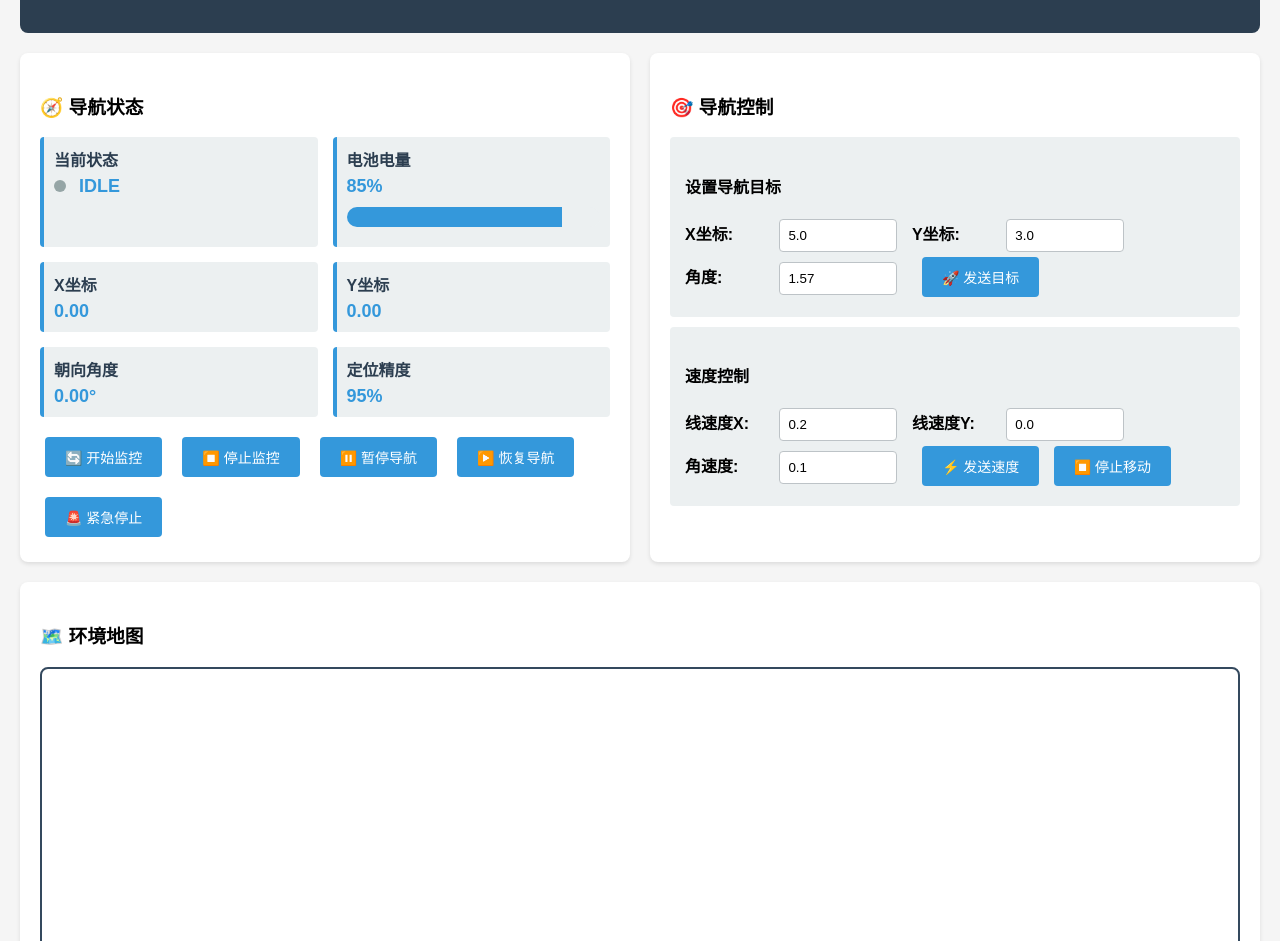
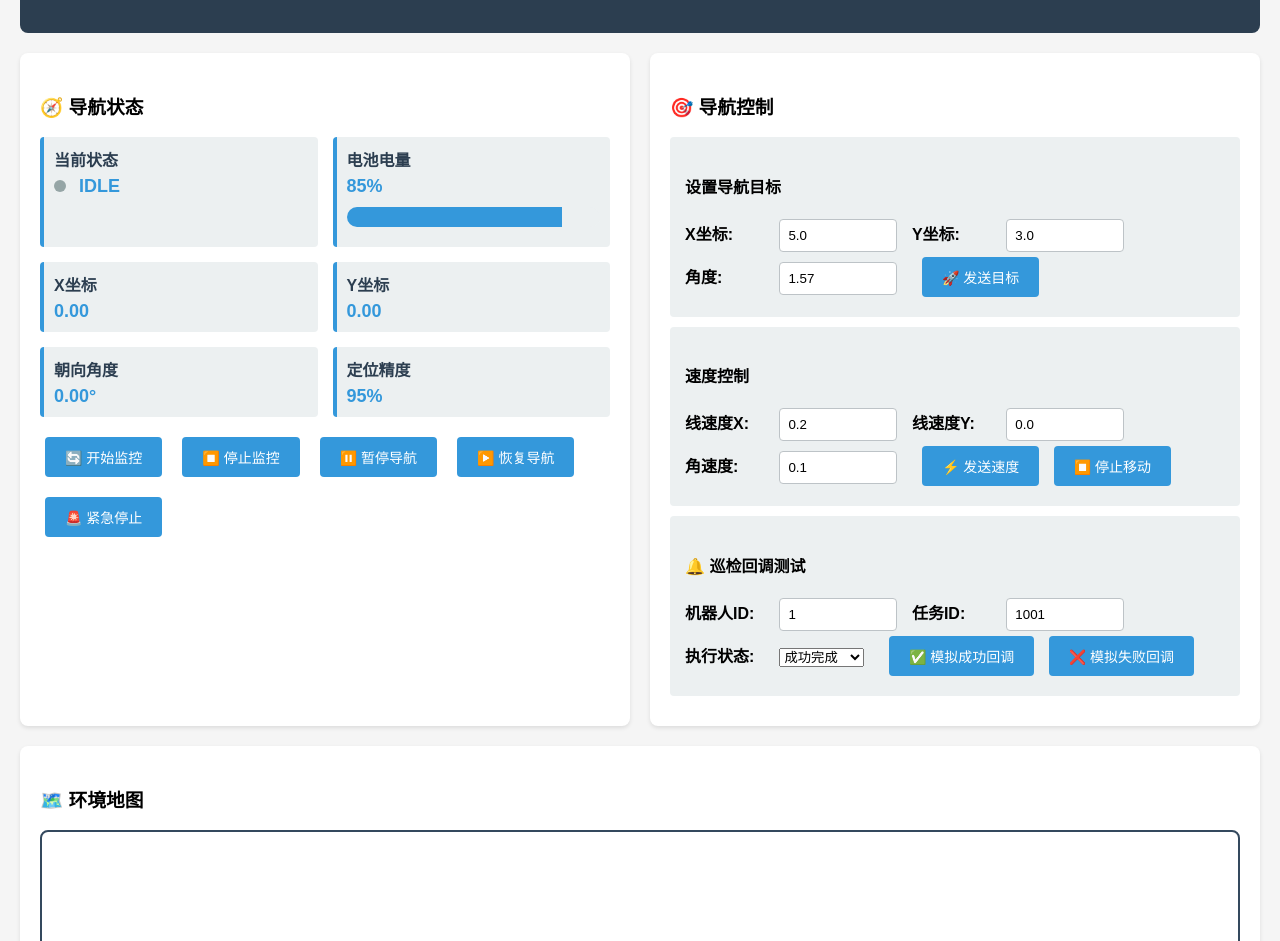
Before and after one commit to YZhaozero/ROS2WebLink, a plain HTML site: page index.html in a window 1280 px wide. Shown: the part 156-1097 px from the top of the page. Drawn offline with Linux system fonts and the light colour scheme; no server answers.

Commit message:
test callback api

```diff
--- a/index.html
+++ b/index.html
@@ -247,6 +247,22 @@
         <input type="number" id="velTheta" step="0.1" value="0.1">
         <button onclick="sendCmdVel()" style="margin-left: 10px;">⚡ 发送速度</button>
         <button onclick="stopMovement()">⏹️ 停止移动</button>
+      </div>
+
+      <div class="input-group">
+        <h4>🔔 巡检回调测试</h4>
+        <label>机器人ID:</label>
+        <input type="number" id="callbackRobotId" value="1">
+        <label>任务ID:</label>
+        <input type="number" id="callbackTaskId" value="1001">
+        <label>执行状态:</label>
+        <select id="callbackStatus" style="margin-right: 10px;">
+          <option value="SUCCEEDED">成功完成</option>
+          <option value="FAILED">执行失败</option>
+          <option value="success">成功(兼容)</option>
+        </select>
+        <button onclick="sendInspectionCallback('success')" style="margin-left: 10px;">✅ 模拟成功回调</button>
+        <button onclick="sendInspectionCallback('failed')">❌ 模拟失败回调</button>
       </div>
 
       <div id="goalRange" style="margin-top: 10px; color: #7f8c8d; font-size: 12px;"></div>
@@ -766,6 +782,57 @@
       addHistoryEntry('历史记录已导出', 'success');
     }
 
+    // 巡检回调通知函数
+    function sendInspectionCallback(statusType) {
+      const robotId = document.getElementById('callbackRobotId').value;
+      const taskId = document.getElementById('callbackTaskId').value;
+      const statusSelect = document.getElementById('callbackStatus');
+
+      // 根据按钮类型设置状态
+      if (statusType === 'success') {
+        statusSelect.value = 'SUCCEEDED';
+      } else if (statusType === 'failed') {
+        statusSelect.value = 'FAILED';
+      }
+
+      const executionStatus = statusSelect.value;
+      const executionTime = Date.now(); // 获取当前时间戳（毫秒）
+
+      const callbackData = {
+        robot_id: parseInt(robotId),
+        task_id: parseInt(taskId),
+        execution_status: executionStatus,
+        execution_time: executionTime
+      };
+
+      addHistoryEntry(`发送巡检回调: 机器人${robotId}, 任务${taskId}, 状态${executionStatus}`, 'info');
+
+      fetch("http://localhost:8000/api/inspection/callback", {
+        method: "POST",
+        headers: {"Content-Type": "application/json"},
+        body: JSON.stringify(callbackData)
+      }).then(res => res.json())
+        .then(data => {
+          if (data.code === 200) {
+            addHistoryEntry(`巡检回调发送成功: ${data.msg}`, 'success');
+            showAlert(`🔔 巡检回调发送成功 - 任务${taskId}状态: ${executionStatus}`, 'success');
+
+            // 如果是模拟模式，等待一段时间后获取最新的导航状态
+            setTimeout(() => {
+              getNavigationStatus();
+            }, 1000);
+          } else {
+            addHistoryEntry(`巡检回调发送失败: ${data.msg}`, 'error');
+            showAlert(`❌ 巡检回调发送失败: ${data.msg}`, 'error');
+          }
+        })
+        .catch(error => {
+          console.error("巡检回调请求失败:", error);
+          addHistoryEntry(`巡检回调请求失败: ${error.message}`, 'error');
+          showAlert(`❌ 巡检回调请求失败: ${error.message}`, 'error');
+        });
+    }
+
     // 页面加载时自动获取地图和状态
     window.onload = function() {
       console.log("页面加载完成，开始初始化...");
```
